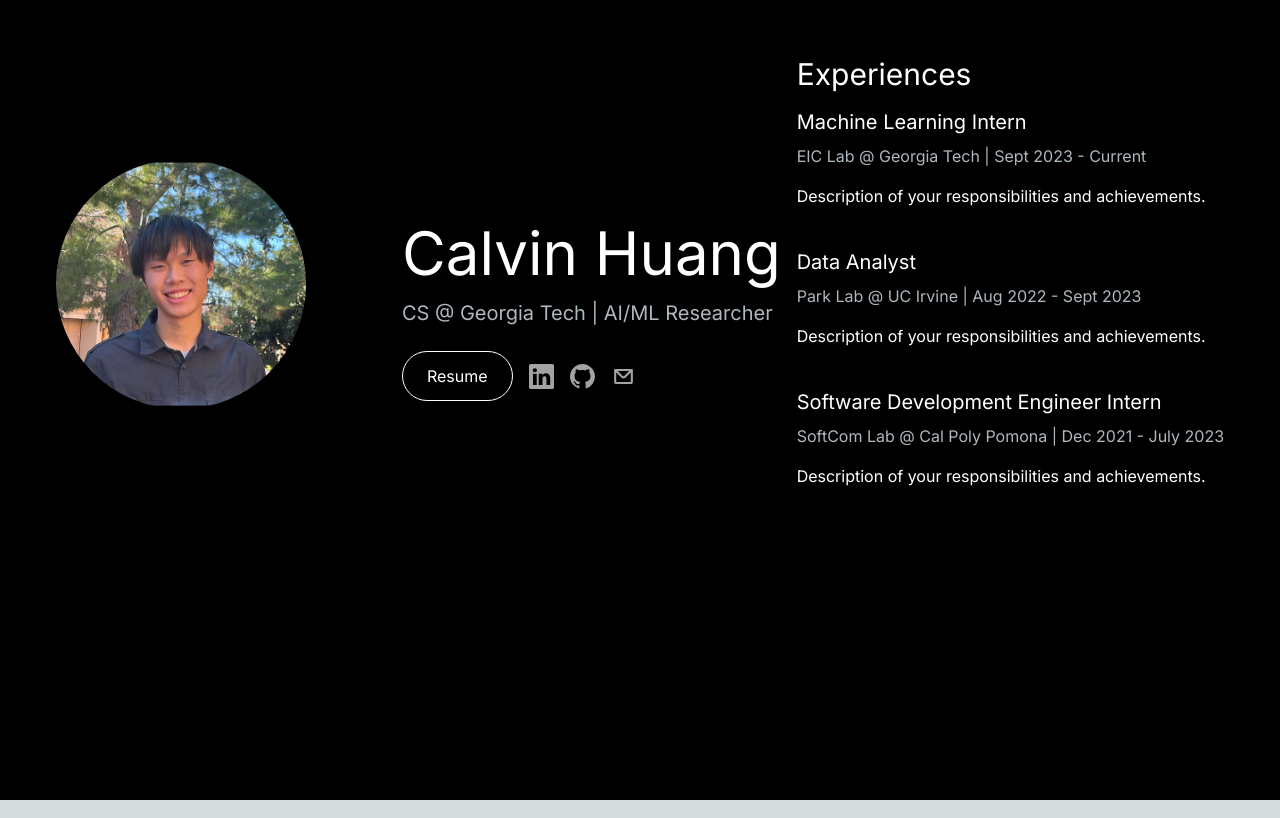
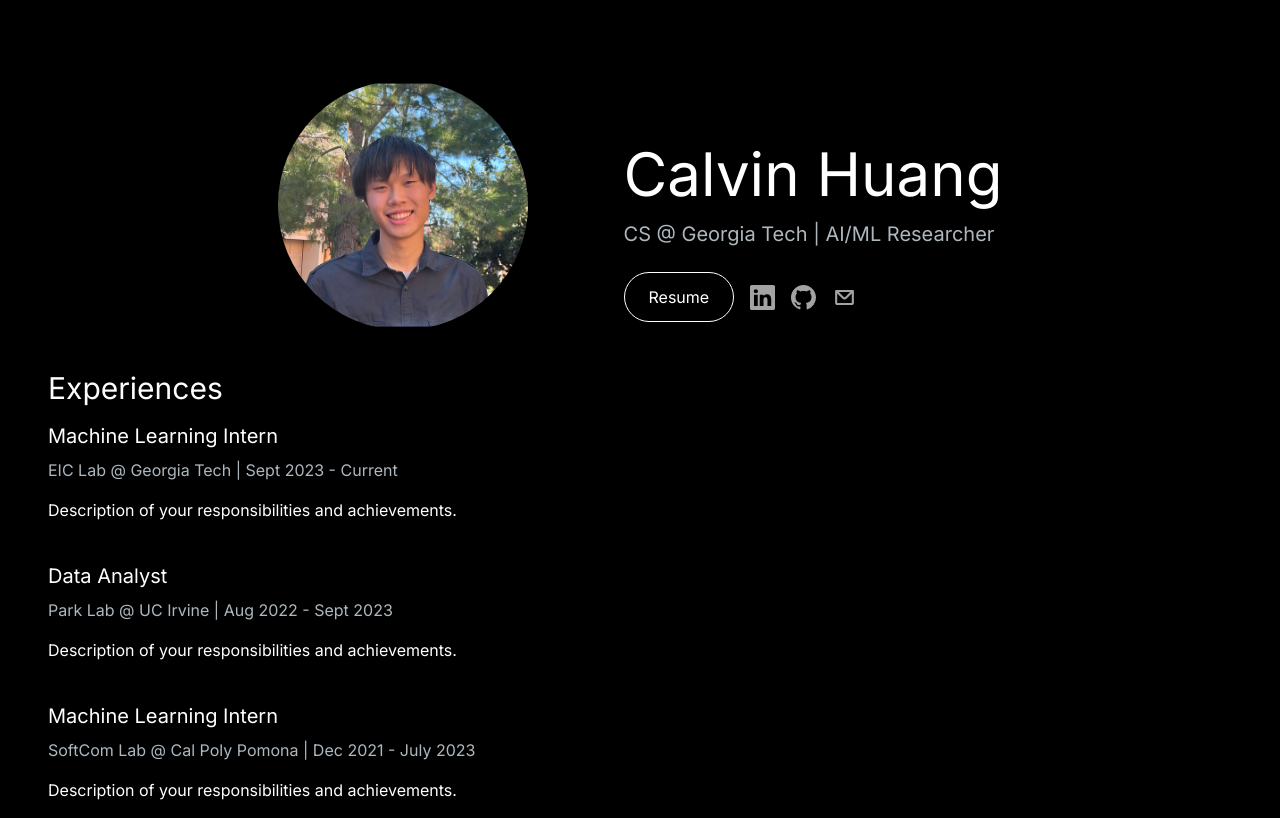
Before and after one commit to ccalvinhhuang/website, a Next.js app: page / in a window 1280 px wide. Built offline with nearby package versions, Linux system fonts and the light colour scheme.

Commit message:
experiences in diff line

```diff
--- a/src/app/components/HeroSection.jsx
+++ b/src/app/components/HeroSection.jsx
@@ -6,6 +6,7 @@ import { CgMail } from "react-icons/cg";
 
 const HeroSection = () => {
   return (
+    <div>
         <section className="flex">
             <div className="flex gap-24 sm:flex-row mt-10 mx-auto">
                 <div className="flex items-center col-span-6 sm:col-span-1 lg:mt-6">
@@ -36,6 +37,8 @@ const HeroSection = () => {
                 </div>
                 </div>
             </div>
+        </section>
+        <section>
             <div className="mt-10 mx-auto">
                 <h2 className="text-white text-3xl mb-4">Experiences</h2>
                 <div className="text-white mb-10">
@@ -49,12 +52,13 @@ const HeroSection = () => {
                 <p className="text-base mb-10">Description of your responsibilities and achievements.</p>
                 </div>
                 <div className="text-white">
-          <h3 className="text-xl mb-2">Software Development Engineer Intern</h3>
+                <h3 className="text-xl mb-2">Machine Learning Intern</h3>
                 <p className="text-[#ADB7BE] mb-4">SoftCom Lab @ Cal Poly Pomona | Dec 2021 - July 2023</p>
                 <p className="text-base">Description of your responsibilities and achievements.</p>
                 </div>
             </div>
         </section>
+    </div>
   );
 };
 
```
Lines whose indentation alone changed are shown as unchanged.
